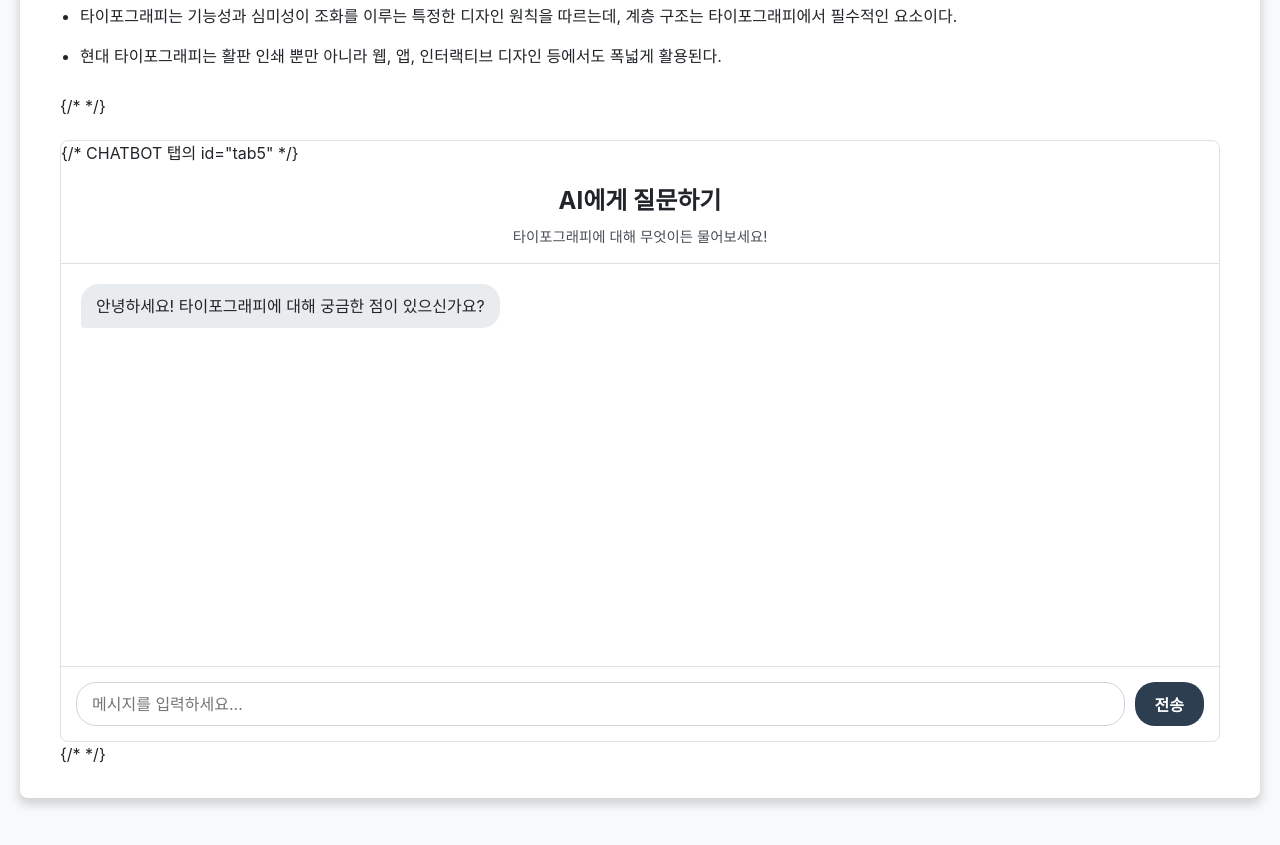
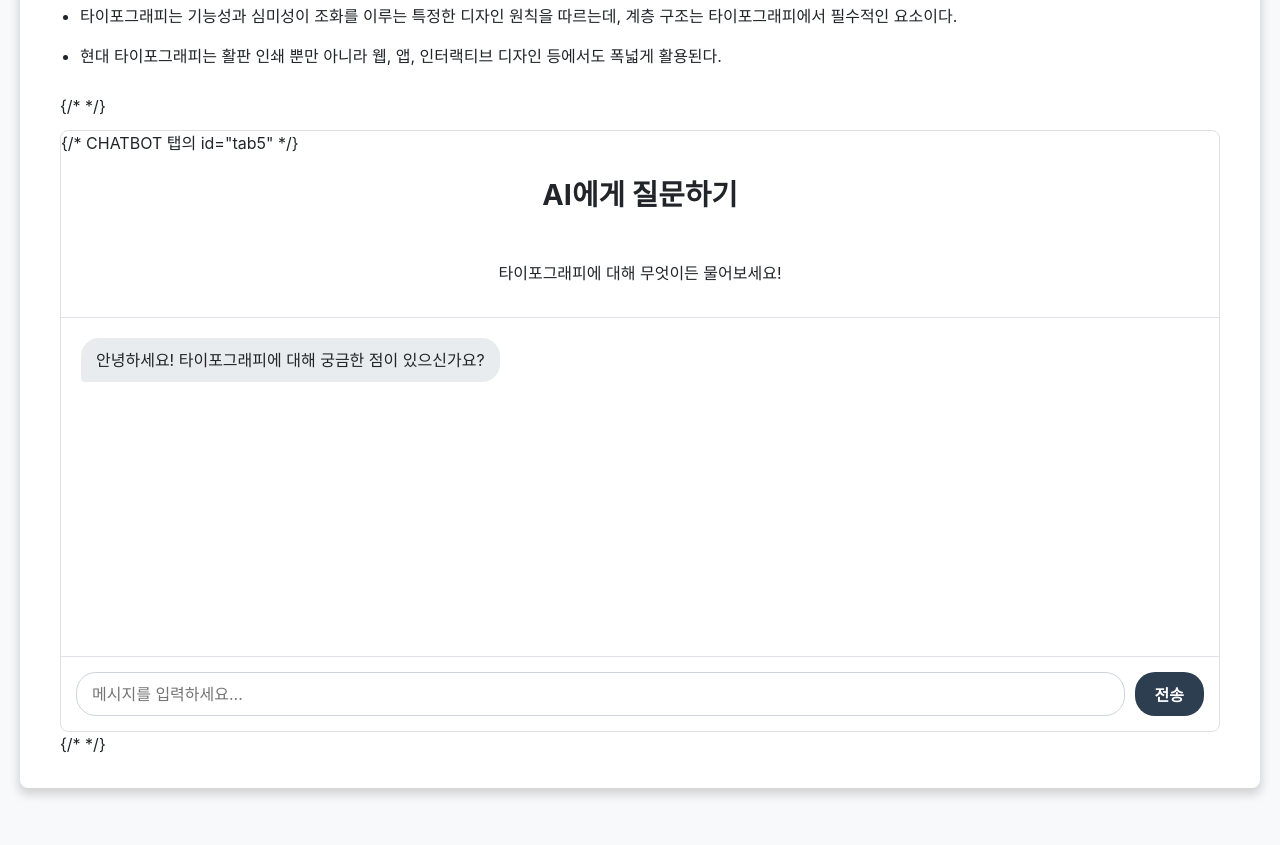
Before and after one commit to HappyHaeyo/Typography, a plain HTML site: page index.html in a window 1280 px wide. Shown: the part 517-1362 px from the top of the page. Drawn offline with Linux system fonts and the light colour scheme; a web font is replaced by a local one.

Commit message:
Update style.css

```diff
--- a/style.css
+++ b/style.css
@@ -1,15 +1,15 @@
 /* CSS 변수 (색상 및 공통 값) */
 :root {
     --font-primary: 'Pretendard Variable', Pretendard, -apple-system, BlinkMacSystemFont, system-ui, Roboto, 'Helvetica Neue', 'Segoe UI', 'Apple SD Gothic Neo', 'Noto Sans KR', 'Malgun Gothic', 'Apple Color Emoji', 'Segoe UI Emoji', 'Segoe UI Symbol', sans-serif;
-    --color-background: #f8f9fa; /* 페이지 배경색 */
-    --color-surface: #ffffff;    /* 카드(컨텐츠 영역) 배경색 */
-    --color-text-primary: #212529; /* 기본 텍스트 색상 */
-    --color-text-secondary: #495057; /* 보조 텍스트 색상 */
-    --color-accent: #2c3e50; /* 네이비 블루 계열 (활성 탭 배경) */
-    --color-accent-hover: #34495e; /* 네이비 블루 호버 */
-    --color-accent-text: #ffffff; /* 활성 탭 텍스트 */
-    --shadow-main: 0px 5px 10px 2px rgba(0, 0, 0, 0.15); /* 그림자 */
-    --border-radius-main: 8px; /* 테두리 둥글기 */
+    --color-background: #f8f9fa;
+    --color-surface: #ffffff;
+    --color-text-primary: #212529;
+    --color-text-secondary: #495057;
+    --color-accent: #2c3e50;
+    --color-accent-hover: #34495e;
+    --color-accent-text: #ffffff;
+    --shadow-main: 0px 5px 10px 2px rgba(0, 0, 0, 0.15);
+    --border-radius-main: 8px;
 }
 
 /* 기본 스타일 초기화 및 설정 */
@@ -19,10 +19,10 @@ body {
     background-color: var(--color-background);
     color: var(--color-text-primary);
     line-height: 1.6;
-    padding: 20px; /* body에 다시 padding 적용 */
+    padding: 20px; /* body에 padding 다시 적용 */
 }
 
-.page-wrapper { /* 기존 스타일 유지 */
+.page-wrapper { /* 2단 레이아웃 .app-container 대신 기존 page-wrapper 사용 */
     max-width: 1200px;
     margin: 40px auto;
     background-color: var(--color-surface);
@@ -38,26 +38,31 @@ body {
 .page-header h1 { font-size: 2.5em; margin-bottom: 0.5em; }
 .page-header .subtitle { font-size: 1.1em; color: var(--color-text-secondary); margin-bottom: 0; }
 
-/* 탭 네비게이션 스타일 (기존과 동일) */
+/* 탭 네비게이션 스타일 */
 .tab-navigation { display: flex; gap: 10px; margin-bottom: 30px; border-bottom: 1px solid #dee2e6; padding-bottom: 15px; }
 .tab-button { padding: 10px 20px; font-size: 1em; font-weight: 500; border: 1px solid transparent; border-radius: var(--border-radius-main); background-color: transparent; color: var(--color-text-secondary); cursor: pointer; transition: background-color 0.2s ease, color 0.2s ease, transform 0.2s ease; }
 .tab-button:hover { background-color: var(--color-accent-hover); color: var(--color-accent-text); transform: translateY(-2px); }
 .tab-button.active { background-color: var(--color-accent); color: var(--color-accent-text); font-weight: 700; }
 
-/* 탭 콘텐츠 스타일 (기존과 동일) */
-.tab-content { display: none; }
-.tab-content.active { display: block; }
+/* 탭 콘텐츠 스타일 */
+.tab-content { display: none; } /* 모든 탭 콘텐츠는 기본적으로 숨김 */
+.tab-content.active { display: block; } /* active 클래스가 붙은 탭만 보이도록 */
+
+/* 각 탭 내부 제목/목록 스타일 */
 .tab-content h2 { margin-top: 0; margin-bottom: 1.5em; font-size: 1.8em; }
 .tab-content ul { list-style-type: disc; padding-left: 20px; margin-bottom: 1.5em; }
 .tab-content li { margin-bottom: 0.8em; line-height: 1.7; }
 
-/* 패턴 쇼케이스 탭 내부 스타일 (기존과 동일) */
-#tab4.tab-content.active { display: flex; gap: 30px; }
+/* 패턴 쇼케이스 탭(#tab4) 내부 스타일 */
+#tab4.tab-content.active { /* .active가 붙었을 때만 flex 적용 */
+    display: flex;
+    gap: 30px;
+}
 .controls-panel { flex: 1; padding: 20px; background-color: #f8f9fa; border-radius: var(--border-radius-main); }
 #pattern-display { flex: 2; border: 1px solid #dee2e6; min-height: 300px; padding: 20px; display: flex; justify-content: center; align-items: center; background-color: var(--color-surface); border-radius: var(--border-radius-main); overflow: auto; }
 #text-content-wrapper { display: inline-block; text-align: left; white-space: pre-wrap; }
 
-/* 컨트롤 그룹 스타일 (기존과 동일) */
+/* 템플릿 및 컨트롤 그룹 스타일 (기존과 동일) */
 .template-section { margin-bottom: 25px; padding-bottom: 15px; border-bottom: 1px solid #dee2e6; }
 .template-section label { display: block; margin-bottom: 10px; font-weight: 500; }
 .template-buttons { display: flex; flex-wrap: wrap; gap: 8px; }
@@ -70,27 +75,26 @@ body {
 .control-group input[type="range"] { padding: 0; }
 .control-group span { margin-left: 10px; font-size: 0.9em; color: var(--color-text-secondary); }
 
-/* ▼▼▼ CHATBOT 탭 내부 UI 스타일 (높이 조절 등 필요) ▼▼▼ */
+/* ▼▼▼ CHATBOT 탭(#tab5) 내부 UI 스타일 ▼▼▼ */
 .chatbot-tab-content { /* CHATBOT 탭 콘텐츠 영역에 대한 스타일 */
-    display: flex;
+    display: flex; /* .active 클래스가 붙었을 때 block 대신 flex로 설정됨 (JS에 의해) */
     flex-direction: column;
-    /* 탭 안에 들어가므로, 높이를 적절히 설정해야 합니다. */
-    /* 예시: 부모(.content-area)의 높이를 기준으로 하거나, 고정 높이 지정 */
     height: 600px; /* 예시 높이, 필요에 따라 조절 */
     border: 1px solid #e0e0e0;
     border-radius: var(--border-radius-main);
-    margin-top: 20px; /* 다른 탭과 구분되도록 위쪽 여백 */
+    margin-top: 10px; /* 다른 탭과의 위쪽 여백 */
+    background-color: var(--color-surface); /* 배경색 추가 */
 }
 
-.chatbot-header { /* 챗봇 헤더는 그대로 사용 */
-    padding: 15px 20px; /* 패딩 약간 줄임 */
+.chatbot-header {
+    padding: 15px 20px;
     border-bottom: 1px solid #dee2e6;
     text-align: center;
 }
-.chatbot-header h2 { margin: 0 0 5px 0; font-size: 1.5em; }
-.chatbot-header p { margin: 0; font-size: 0.9em; color: var(--color-text-secondary); }
+/* .chatbot-header h2, .chatbot-header p는 .tab-content h2 스타일과 겹칠 수 있으므로,
+   필요하다면 더 구체적인 선택자로 스타일 지정 가능 */
 
-.chat-messages { /* 메시지 영역은 그대로 사용, 높이는 chatbot-tab-content에 의해 제한됨 */
+.chat-messages {
     flex-grow: 1;
     padding: 20px;
     overflow-y: auto;
@@ -102,7 +106,8 @@ body {
 .chat-message p { margin: 0; }
 .chat-message.user { background-color: var(--color-accent); color: var(--color-accent-text); align-self: flex-end; border-bottom-right-radius: 4px; }
 .chat-message.ai { background-color: #e9ecef; color: var(--color-text-primary); align-self: flex-start; border-bottom-left-radius: 4px; }
-.chat-message.loading { color: #888; font-style: italic; }
+.chat-message.loading, .chat-message.error { color: #777; font-style: italic; align-self: flex-start;} /* 로딩/에러 메시지 */
+
 .chat-input-form { display: flex; padding: 15px; border-top: 1px solid #dee2e6; }
 #chat-input { flex-grow: 1; border: 1px solid #ced4da; border-radius: 20px; padding: 10px 15px; font-size: 1em; margin-right: 10px; font-family: var(--font-primary); }
 .chat-input-form button { padding: 10px 20px; border: none; background-color: var(--color-accent); color: var(--color-accent-text); border-radius: 20px; cursor: pointer; font-size: 1em; font-weight: bold; transition: background-color 0.2s; }
```
